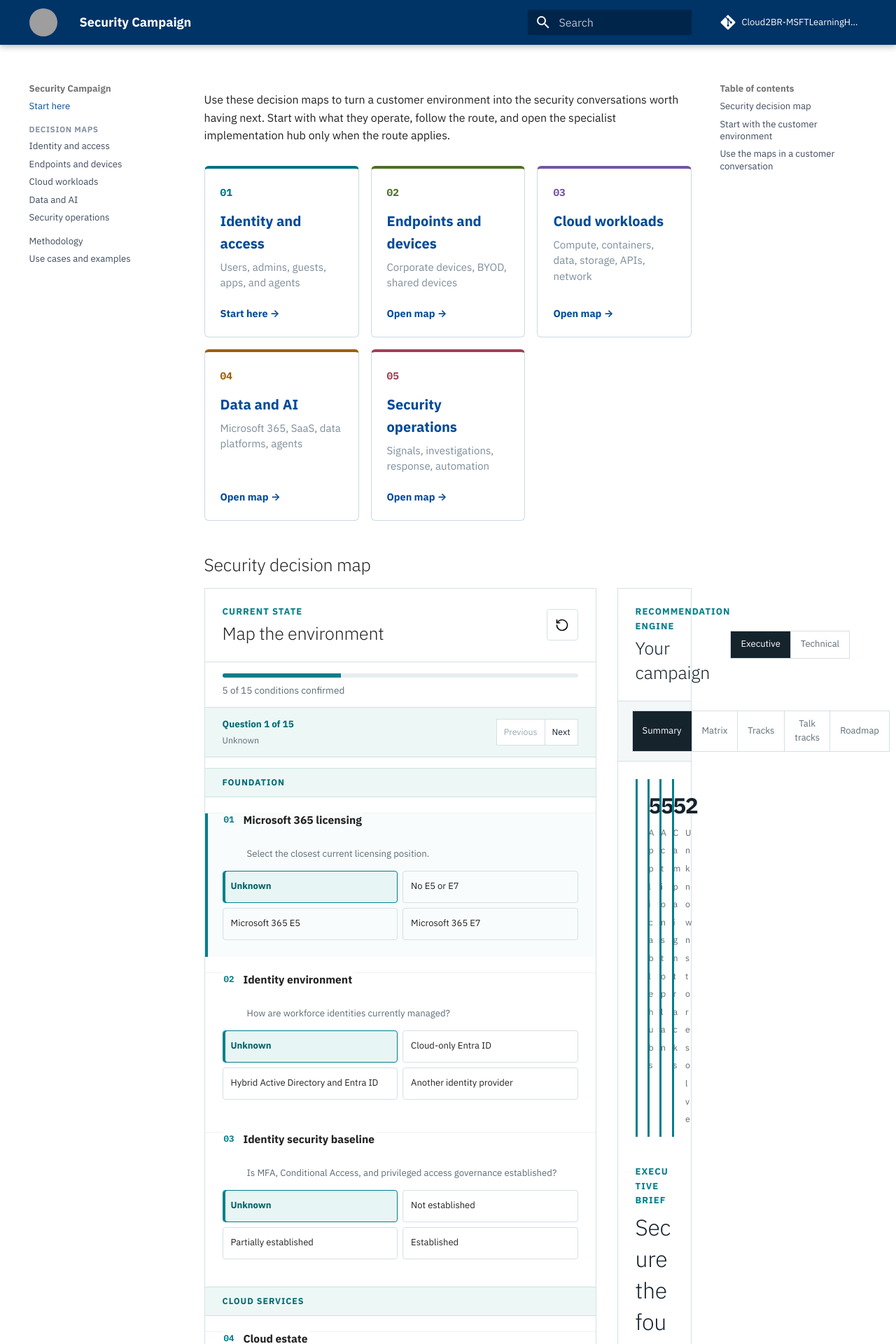
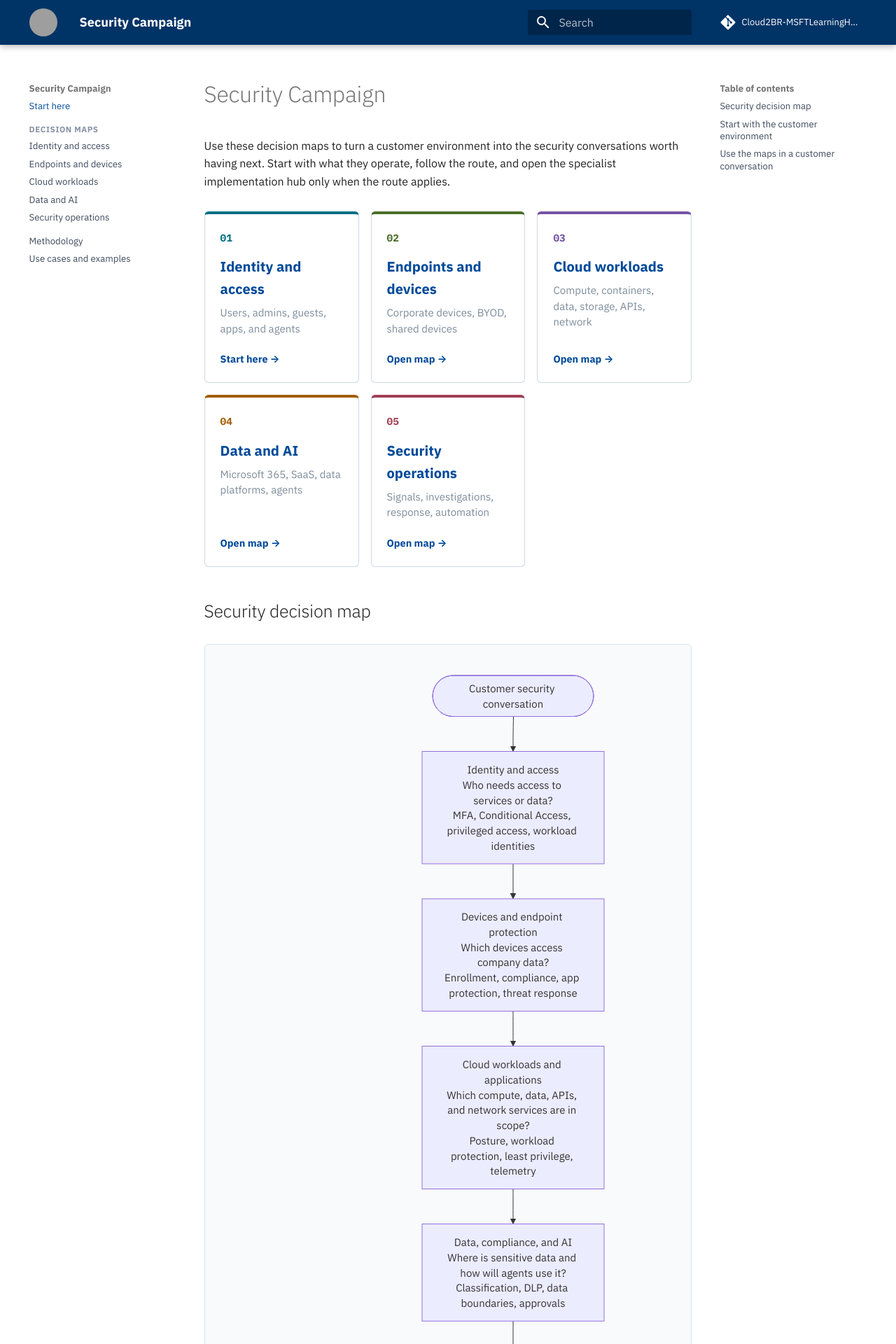
Before and after one commit to Cloud2BR-MSFTLearningHub/Security-Campaign, an MkDocs documentation site: the page built from docs/index.md, in a window 1280 px wide. Shown: the top 1920 px of the page at 70% size. Built offline with MkDocs 1.6.1 and Material for MkDocs 9.7.7, drawn with Linux system fonts in a browser that asks for light colours; comment, search, counter and statistics services are not loaded; some of the changed text lies outside the part shown; grey boxes are pictures that could not be loaded.

Commit message:
Restore Security Campaign conceptual map

````diff
--- a/docs/assets/css/custom.css
+++ b/docs/assets/css/custom.css
@@ -135,12 +135,7 @@
   --campaign-amber: #a35d00;
   --campaign-coral: #b5483b;
 }
-.md-content:has(.campaign-app) { max-width: none; }
-.md-content:has(.campaign-app) .md-content__inner { margin: 0; }
-/* hide the page title and org header above the hero on the campaign page */
-.md-content:has(.campaign-app) h1,
-.md-content:has(.campaign-app) .md-typeset h1 + p + p + p { display: none; }
-.campaign-app + .markmap-frame { display: none; }
+.concept-map { background: #f8fafc; border: 1px solid #d7e2ec; border-radius: 6px; margin: 1.5rem 0 2.25rem; overflow: auto; padding: 1rem; }.concept-map .mermaid { display: flex; justify-content: center; min-width: 42rem; }.concept-map .nodeLabel { font-family: "IBM Plex Sans", sans-serif; font-size: .75rem; line-height: 1.45; }.concept-map .edgeLabel { background: #f8fafc; }.markmap-frame { display: none; }
 .campaign-app { color: var(--campaign-ink); margin: .75rem 0 3rem; scroll-margin-top: 4.5rem; }
 .eyebrow { color: var(--campaign-cyan); font-size: .65rem; font-weight: 700; letter-spacing: .08em; margin: 0; text-transform: uppercase; }
 .campaign-version { display: none; }
@@ -244,6 +239,7 @@
   .campaign-assessment { max-height: none; position: static; }
 }
 @media screen and (max-width: 44rem) {
+  .concept-map { margin-inline: -.2rem; padding: .65rem; }.concept-map .mermaid { min-width: 34rem; }
   .campaign-version { width: auto; }
   .campaign-options, .metric-grid, .priority-grid, .track-grid { grid-template-columns: 1fr; }
   .result-toolbar, .result-heading { align-items: stretch; flex-direction: column; }
--- a/docs/index.md
+++ b/docs/index.md
@@ -12,7 +12,23 @@ Use these decision maps to turn a customer environment into the security convers
 
 ## Security decision map
 
-<div id="security-campaign-app" class="campaign-app"></div>
+<div class="concept-map" markdown>
+```mermaid
+flowchart TB
+    START([Customer security conversation]) --> IDENTITY["Identity and access<br/>Who needs access to services or data?<br/>MFA, Conditional Access, privileged access, workload identities"]
+    IDENTITY --> ENDPOINTS["Devices and endpoint protection<br/>Which devices access company data?<br/>Enrollment, compliance, app protection, threat response"]
+    ENDPOINTS --> CLOUD["Cloud workloads and applications<br/>Which compute, data, APIs, and network services are in scope?<br/>Posture, workload protection, least privilege, telemetry"]
+    CLOUD --> DATA["Data, compliance, and AI<br/>Where is sensitive data and how will agents use it?<br/>Classification, DLP, data boundaries, approvals"]
+    DATA --> OPERATIONS["Detection, response, and security operations<br/>Can the team detect, investigate, contain, and recover?<br/>Signals, ownership, escalation, automation"]
+    OPERATIONS --> ROADMAP([Agreed evidence, owners, and phased security roadmap])
+
+    click IDENTITY href "identity-access/" "Open the identity and access map"
+    click ENDPOINTS href "endpoint-map/" "Open the endpoints and devices map"
+    click CLOUD href "cloud-workload-map/" "Open the cloud workloads map"
+    click DATA href "data-ai-map/" "Open the data and AI map"
+    click OPERATIONS href "security-operations-map/" "Open the security operations map"
+```
+</div>
 
 <div class="markmap-frame" markdown>
 ```markmap
--- a/mkdocs.yml
+++ b/mkdocs.yml
@@ -46,9 +46,6 @@ extra_css:
 extra_javascript:
   - assets/js/logo-link.js
   - assets/js/external-links.js
-  - assets/js/campaign-data.js
-  - assets/js/recommendation-engine.js
-  - assets/js/campaign-app.js
   - https://unpkg.com/mermaid@10.9.1/dist/mermaid.min.js
   - assets/js/mermaid.js
 extra:
````
Also changed, not shown: 1 other file.
